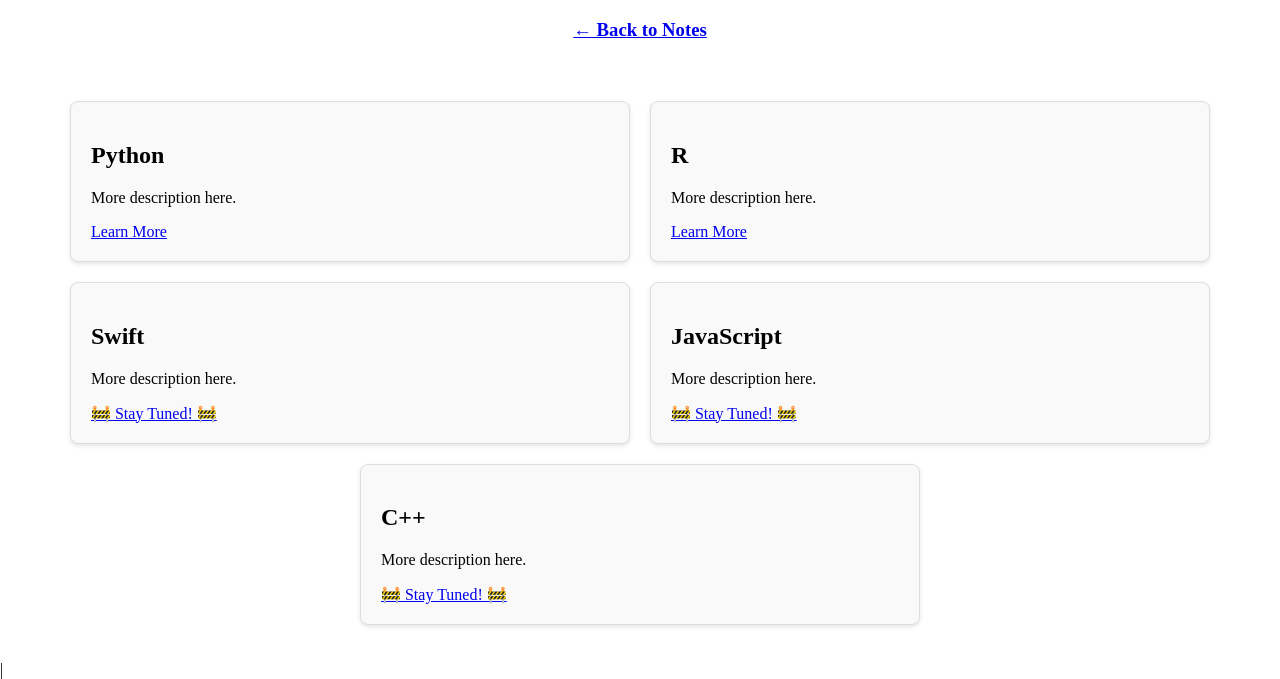
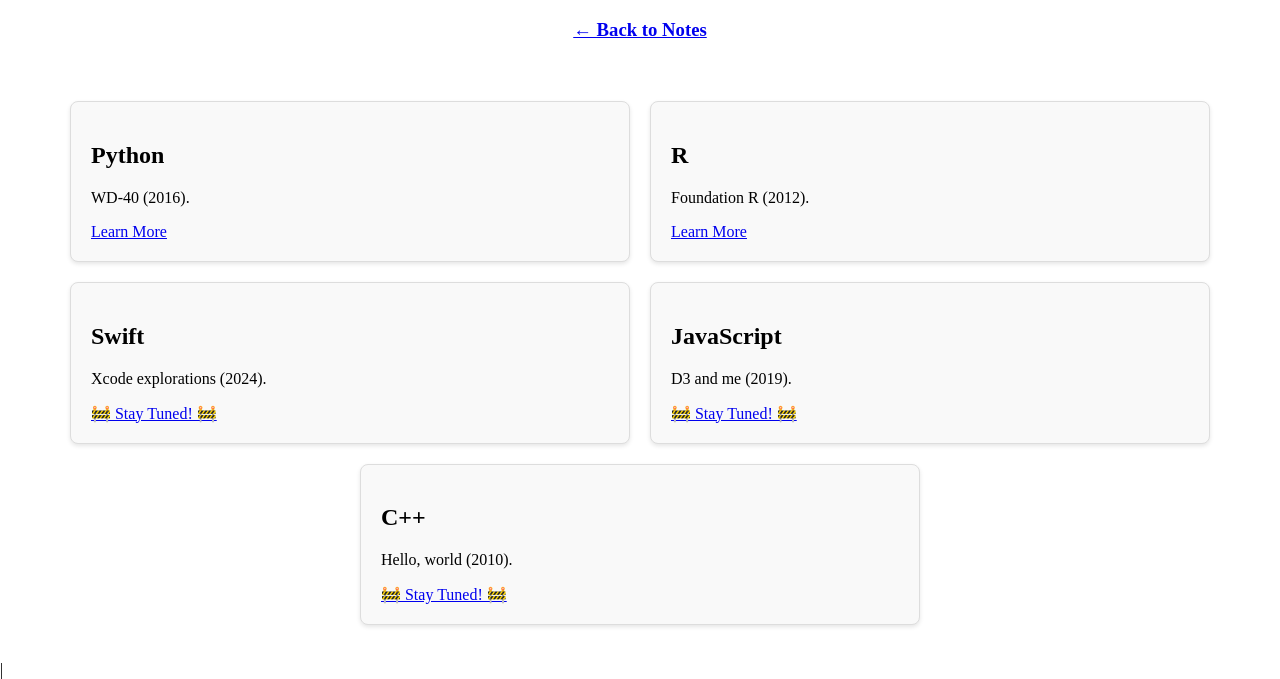
Before and after one commit to twwebb3/personal-website, a Django app: page /notes/programming/ in a window 1280 px wide. Shown: the part 181-860 px from the top of the page. Run offline with Django 4.2, Linux system fonts and the light colour scheme.

Commit message:
programming card descritpions added

```diff
--- a/notes/templates/programming.html
+++ b/notes/templates/programming.html
@@ -20,27 +20,27 @@
 <div class="card-container">
     <div class="card">
         <h2>Python</h2>
-        <p>More description here.</p>
+        <p>WD-40 (2016).</p>
         <a href="{% url 'python' %}" class="learn-more-button">Learn More</a>
     </div>
     <div class="card">
         <h2>R</h2>
-        <p>More description here.</p>
+        <p>Foundation R (2012).</p>
         <a href="{% url 'rstats' %}" class="learn-more-button">Learn More</a>
     </div>
     <div class="card">
         <h2>Swift</h2>
-        <p>More description here.</p>
+        <p>Xcode explorations (2024).</p>
         <a href="{% url 'programming' %}" class="coming-soon-link">🚧 Stay Tuned! 🚧</a>
     </div>
     <div class="card">
         <h2>JavaScript</h2>
-        <p>More description here.</p>
+        <p>D3 and me (2019).</p>
         <a href="{% url 'programming' %}" class="coming-soon-link">🚧 Stay Tuned! 🚧</a>
     </div>
     <div class="card">
         <h2>C++</h2>
-        <p>More description here.</p>
+        <p>Hello, world (2010).</p>
         <a href="{% url 'programming' %}" class="coming-soon-link">🚧 Stay Tuned! 🚧</a>
     </div>
 </div>
```
